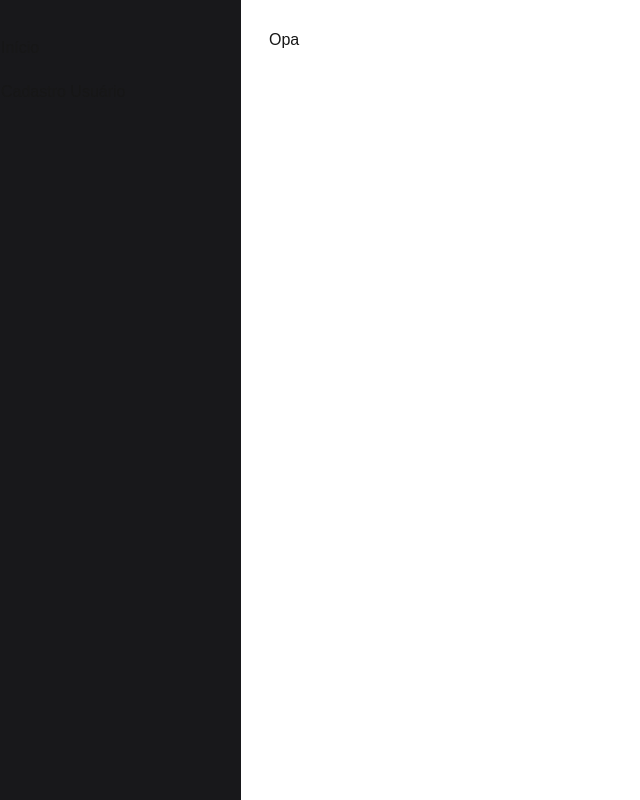
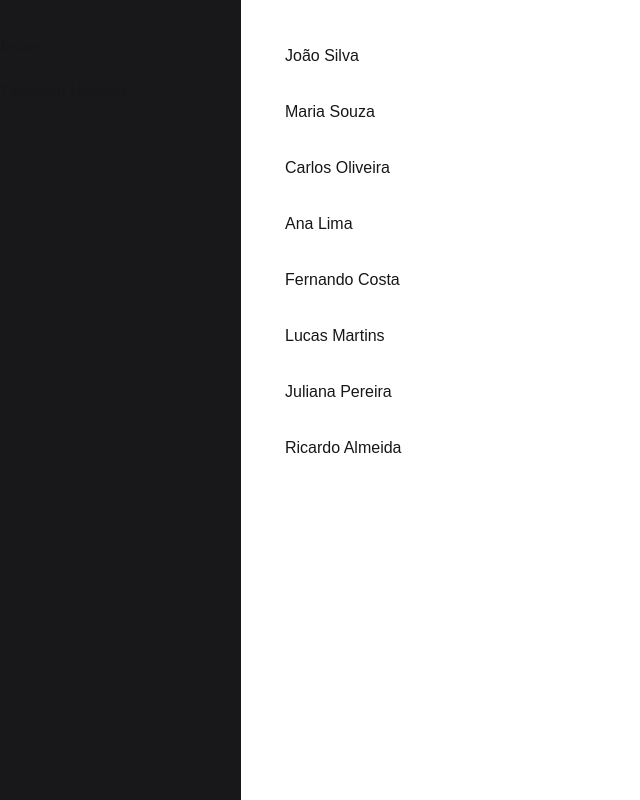
Before and after one commit to DanielDimas2002/Cadastro-de-Usu-rio, a Next.js app in the folder app-cadastro/: page / in a window 1280 px wide. Shown: the whole page, without its empty margins (47-687 px from the left). Built offline with nearby package versions, Linux system fonts and the light colour scheme.

Commit message:
Rendereização dos usuários na página

```diff
--- /dev/null
+++ b/app-cadastro/src/app/components/usuario/LinhaUsuario.tsx
@@ -0,0 +1,13 @@
+import { Usuario } from "@/core/model/utils/Usuario";
+
+export interface LinhaUsuarioPros{
+    usuario: Usuario
+}
+
+export default function LinhaUsuario(props: LinhaUsuarioPros) {
+    return (
+        <div className="flex p-4">
+            <span>{props.usuario.nome}</span>
+        </div>
+    );
+}
--- /dev/null
+++ b/app-cadastro/src/app/components/usuario/ListaUsuario.tsx
@@ -0,0 +1,14 @@
+import usuarios from "@/app/data/hooks/constants/usuarios";
+import { Usuario } from "@/core/model/utils/Usuario";
+import LinhaUsuario from "./LinhaUsuario";
+
+
+export default function ListaUsuario(){
+    return(
+        <div className="flex flex-col">
+            {usuarios.map((usuario: Usuario) => {
+                return <LinhaUsuario key={usuario.id!} usuario={usuario}/>
+            })}
+        </div>
+    );
+}
--- a/app-cadastro/src/app/page.tsx
+++ b/app-cadastro/src/app/page.tsx
@@ -1,11 +1,12 @@
 // Importando o componente Pagina que você criou para envolver conteúdo
 import Pagina from "./components/template/Pagina";
+import ListaUsuario from "./components/usuario/ListaUsuario";
 
 // Componente Home principal
 export default function Home() {
   return (
     <Pagina>  {/* Passando "Opa" como children para o componente Pagina */}
-      Opa
+      <ListaUsuario />
     </Pagina>
   );
 }
--- a/app-cadastro/src/core/model/utils/Usuario.ts
+++ b/app-cadastro/src/core/model/utils/Usuario.ts
@@ -1,5 +1,5 @@
 export interface Usuario {
-    id?: string;  // O "id" é opcional porque geralmente é gerado automaticamente pelo banco de dados.
+    id: string;  // O "id" é opcional porque geralmente é gerado automaticamente pelo banco de dados.
     email: string; // O e-mail do usuário, usado para login ou contato.
     nome: string;  // O nome do usuário.
     senha: string; // A senha do usuário. Importante criptografar antes de salvar no banco.
```
